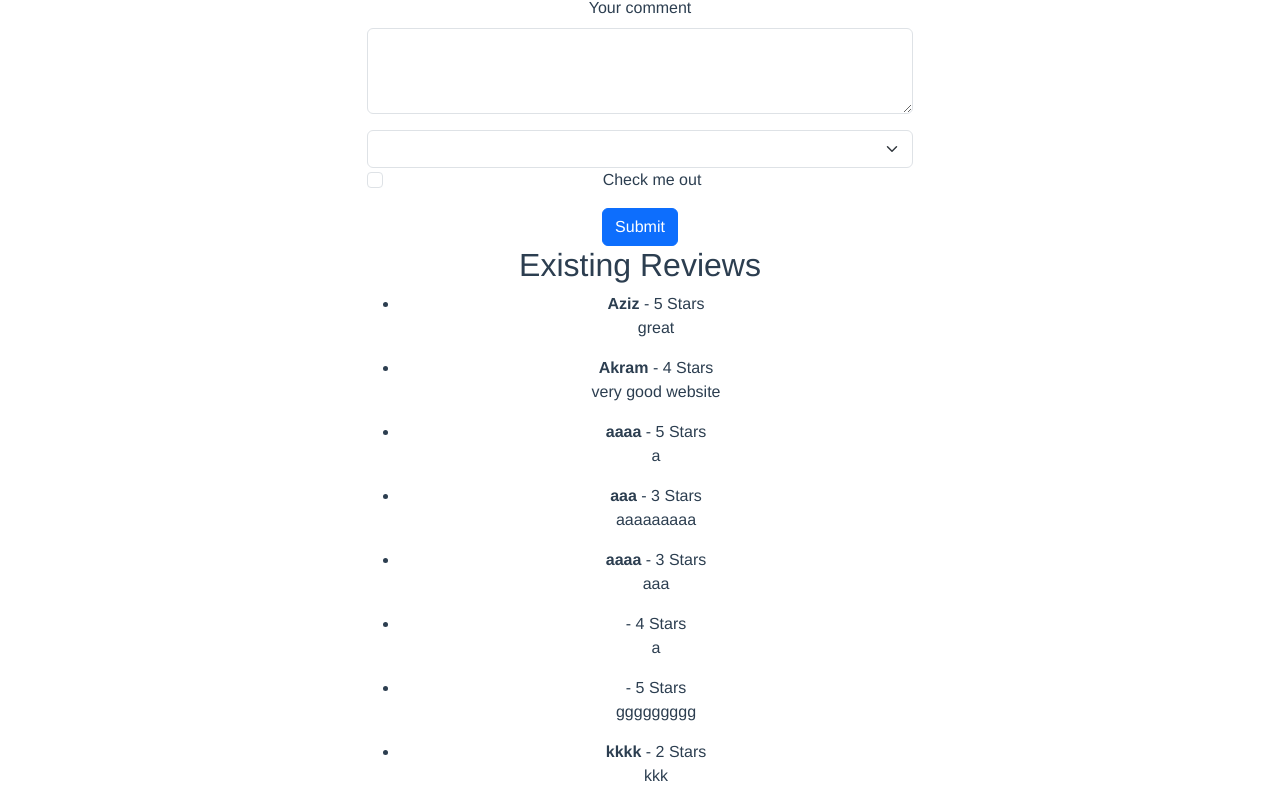
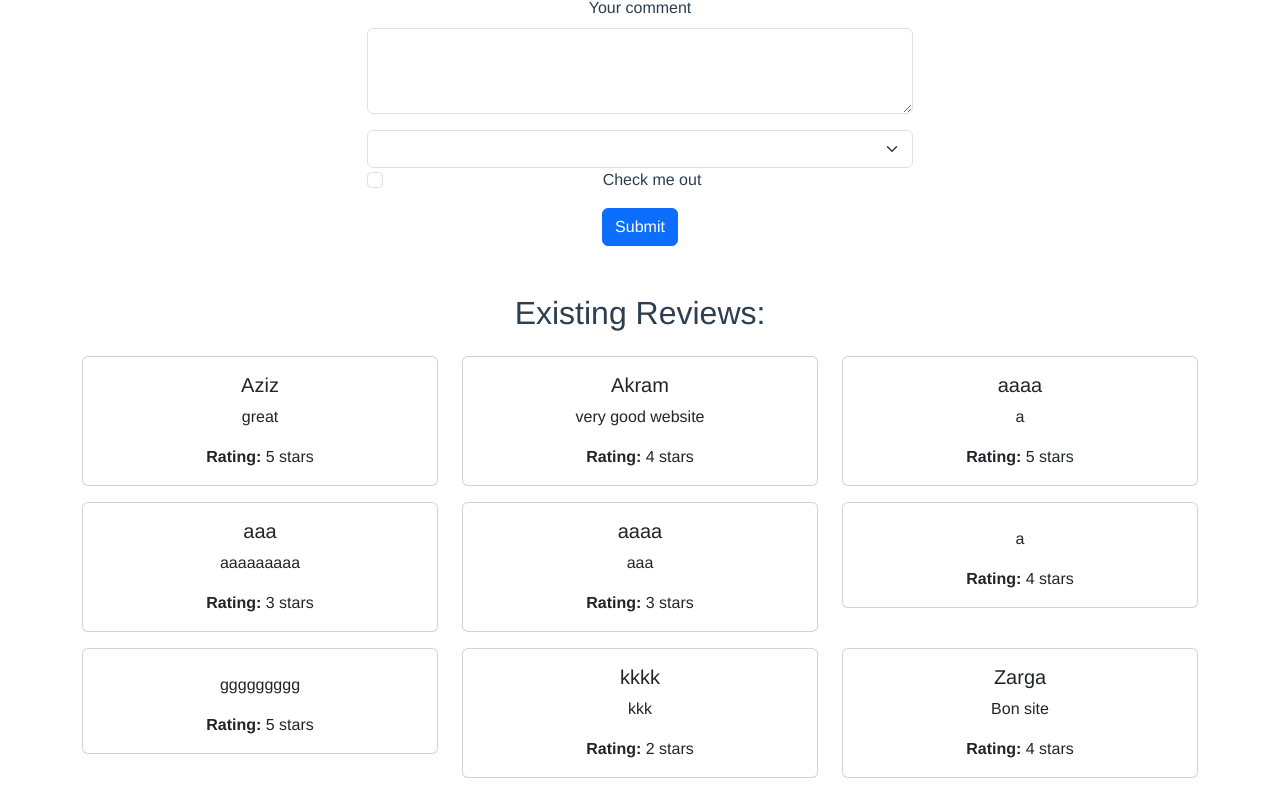
Before and after one commit to AkramZaabi/Vue-project, a Vue app: page /review in a window 1280 px wide. Shown: the part 321-1125 px from the top of the page. Built offline with nearby package versions, Linux system fonts and the light colour scheme; data requests are answered from the project's data file.

Commit message:
Fixed the review Design

```diff
--- a/db.json
+++ b/db.json
@@ -208,6 +208,13 @@
       "review": "kkk",
       "rating": "2",
       "id": 8
+    },
+    {
+      "name": "Zarga",
+      "email": "zarga@gmail.com",
+      "review": "Bon site",
+      "rating": "4",
+      "id": 9
     }
   ]
 }
--- a/src/components/ReviewForm.vue
+++ b/src/components/ReviewForm.vue
@@ -68,19 +68,25 @@
           </div>
           <button type="submit" class="btn btn-primary">Submit</button>
         </form>
-
-        <div v-if="reviews.length > 0">
-          <h2>Existing Reviews</h2>
-          <ul>
-            <li v-for="(existingReview, index) in reviews" :key="index">
-              <strong>{{ existingReview.name }}</strong> -
-              {{ existingReview.rating }} Stars
-              <p>{{ existingReview.review }}</p>
-            </li>
-          </ul>
-        </div>
-        <div v-else>
-          <p>No reviews available.</p>
+      </div>
+    </div>
+  </div>
+  <div class="container">
+    <div v-if="reviews.length > 0" class="row justify-content-center mt-5">
+      <h2 class="mb-4">Existing Reviews:</h2>
+      <div
+        v-for="(review, index) in reviews"
+        :key="index"
+        class="col-md-4 mb-3"
+      >
+        <div class="card">
+          <div class="card-body">
+            <h5 class="card-title">{{ review.name }}</h5>
+            <p class="card-text">{{ review.review }}</p>
+            <p class="card-text">
+              <strong>Rating:</strong> {{ review.rating }} stars
+            </p>
+          </div>
         </div>
       </div>
     </div>
```
